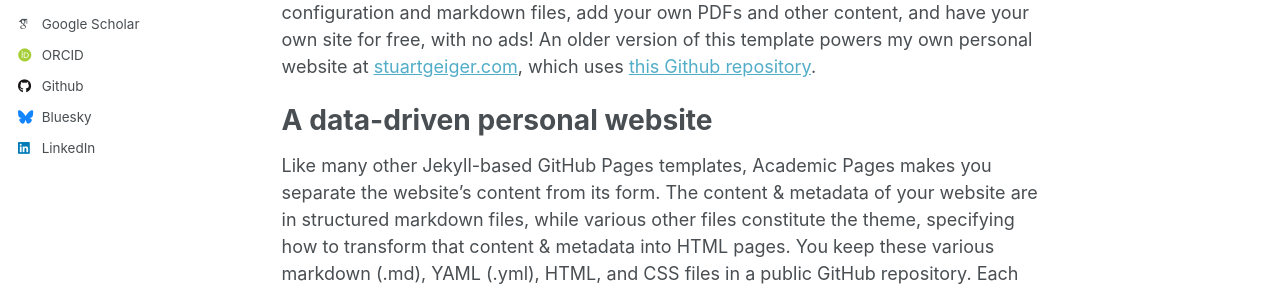
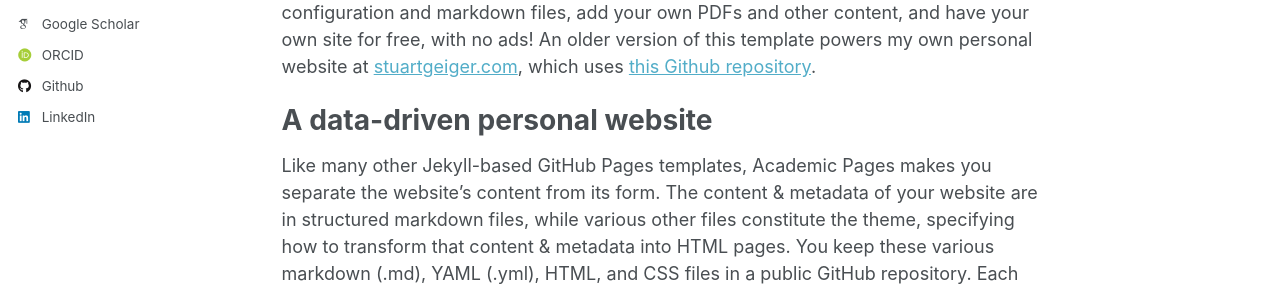
Before and after one commit to jeremietd/jeremietd.github.io, a Jekyll site: the page built from _pages/about.md, in a window 1280 px wide. Shown: the part 366-657 px from the top of the page. Built offline with Jekyll 4.4.1, drawn with Linux system fonts in a browser that asks for light colours; some web fonts are replaced.

Commit message:
Update _config.yml

```diff
--- a/_config.yml
+++ b/_config.yml
@@ -21,7 +21,7 @@ repository               : "jeremietd/jeremietd.github.io"
 #               Additional customization can be done by editing /_includes/author-profile.html
 author:
   # Biographic information
-  avatar           : ""
+  avatar           :
   name             : "Jeremie Theddy Darmawan"
   pronouns         : # example: "she/her"
   bio              :
@@ -48,7 +48,7 @@ author:
   stackoverflow    : # User number or user number and name (i.e., use "1" or "1/jeff-atwood")
 
   # Social media
-  bluesky          : "bsky.app" # Replace this with you Bluesky username
+  bluesky          : # Replace this with you Bluesky username
   facebook         : # Username
   flickr           : # Username
   foursquare       : # Username
```
